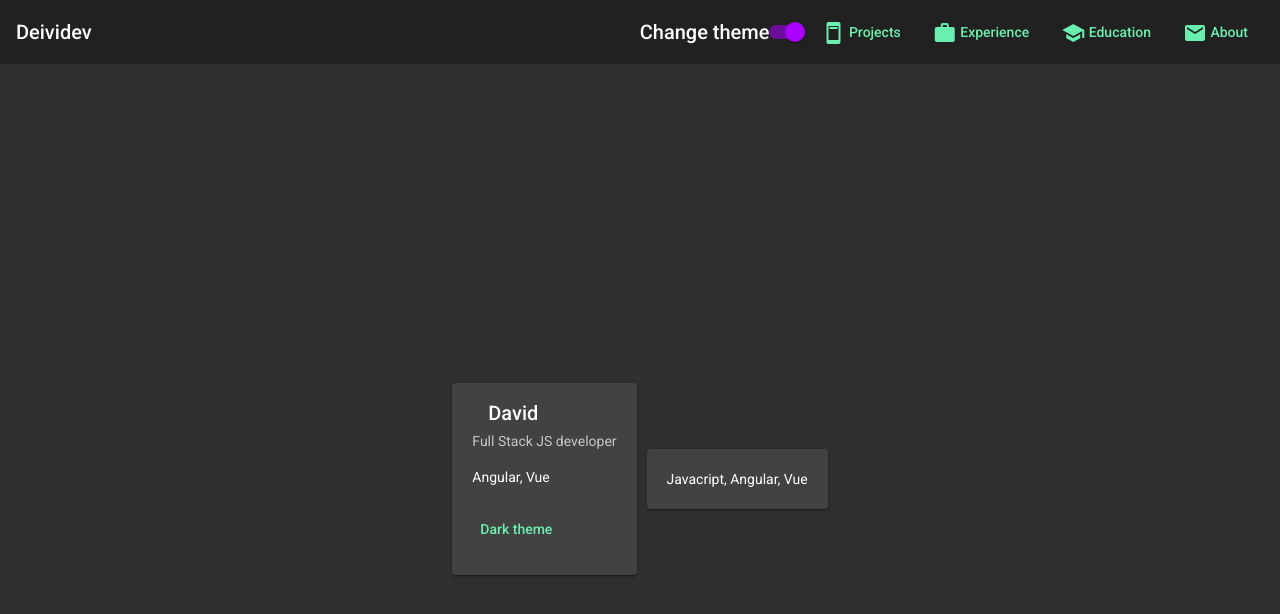
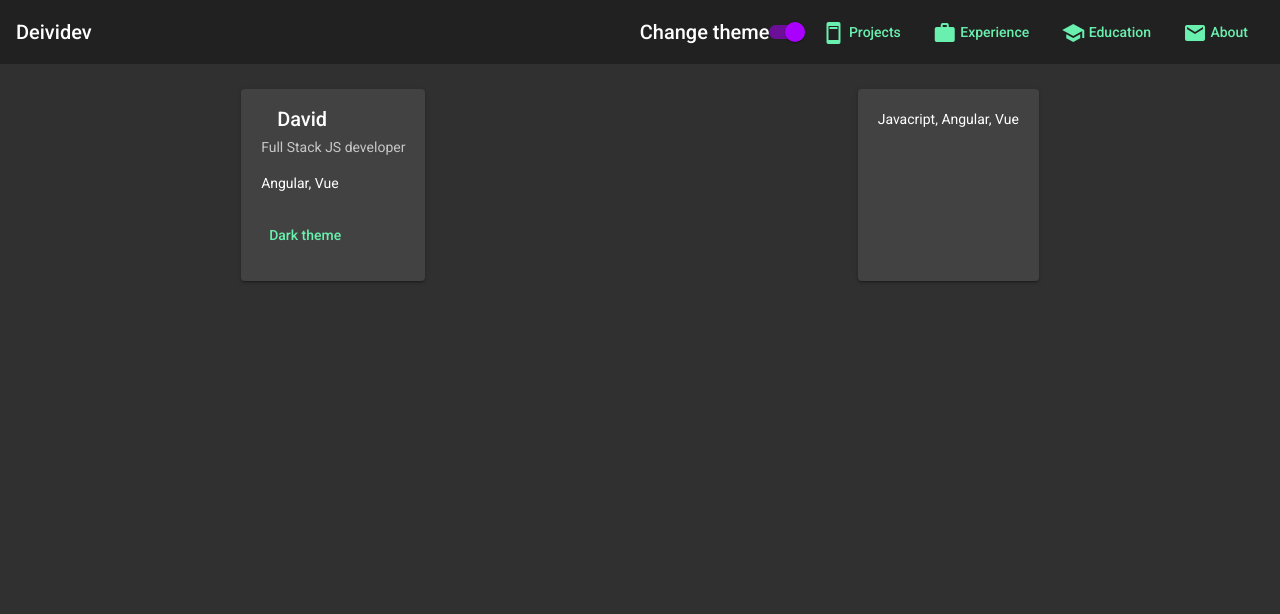
Before and after one commit to kylawamg/Portfolio-test, an Angular app: page /home in a window 1280 px wide. Shown: the top 614 px of the page. Built offline with nearby package versions, Linux system fonts and the light colour scheme.

Commit message:
Update styles cover

```diff
--- a/src/app/shared/components/cover/cover.component.scss
+++ b/src/app/shared/components/cover/cover.component.scss
@@ -1,15 +1,10 @@
 .cover {
   height: 100vh;
-  // background-color: #999;
   padding: 15px;
-  display: flex;
-  justify-content: center;
-  align-items: center;
 }
 .container {
   display: flex;
-  justify-content: space-between;
-  align-items: center;
+  justify-content: space-around;
   padding: 10px;
 
 }
```
